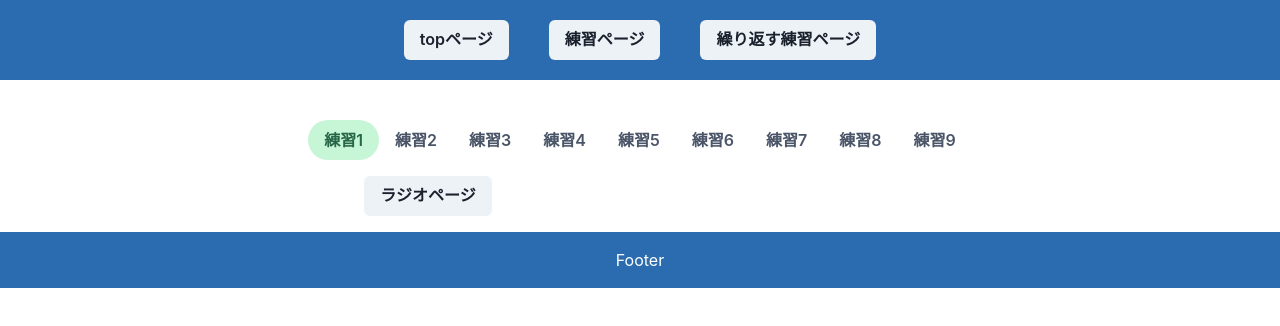
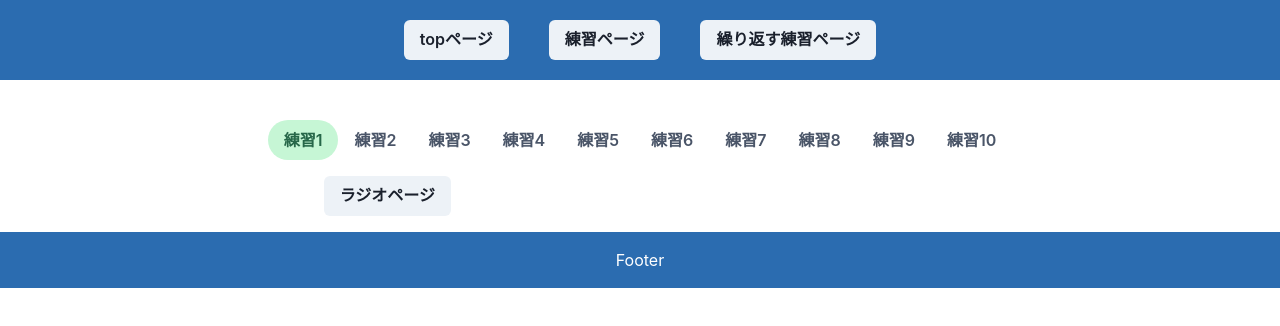
Before and after one commit to sakana-san/react-sample-benkyou, a React (Create React App) app: page /Practice in a window 1280 px wide. Shown: the top 326 px of the page. Built offline with nearby package versions, Linux system fonts and the light colour scheme; the HTML template or start-up script is replaced by a standard one.

Commit message:
dragdrop2を新規作成

```diff
--- a/src/components/DragDrop.tsx
+++ b/src/components/DragDrop.tsx
@@ -213,7 +213,7 @@ export const DragDrop = () => {
     <>
       <StyledApp>
         <div className="container">
-          <div className="dragging-element-status">
+          {/* <div className="dragging-element-status">
             <div className="dragging-element">{`draggingElement: ${draggingElementStatus.draggingElement && draggingElementStatus.draggingElement.id}`}</div>
             <div className="translate draggable" onMouseDown={handleDown}>{`x: ${draggingElementStatus.translate.x}, y: ${draggingElementStatus.translate.y}`}</div>
             <div className="dragging-direction">
@@ -224,7 +224,7 @@ export const DragDrop = () => {
                 `isDown: ${draggingElementStatus.mouseStatus.isDown}, isMove: ${draggingElementStatus.mouseStatus.isMove}, isUp: ${draggingElementStatus.mouseStatus.isUp}`
               }
             </div>
-          </div>
+          </div> */}
           <div className="draggables">
             <Draggable
               id="element-1"
--- /dev/null
+++ b/src/components/DragDrop2.tsx
@@ -0,0 +1,5 @@
+export const DragDrop2 = () => {
+  return (
+    <></>
+  )
+}
--- a/src/components/Practice.tsx
+++ b/src/components/Practice.tsx
@@ -17,6 +17,7 @@ export const Practice = () => {
           <Tab>練習7</Tab>
           <Tab>練習8</Tab>
           <Tab>練習9</Tab>
+          <Tab>練習10</Tab>
         </TabList>
         <TabPanels>
           <TabPanel>
@@ -46,6 +47,9 @@ export const Practice = () => {
           <TabPanel>
             <Button ml="10"><Link to='/DragDrop'>DragDrop</Link></Button>
           </TabPanel>
+          <TabPanel>
+            <Button ml="10"><Link to='/DragDrop2'>DragDrop2</Link></Button>
+          </TabPanel>
         </TabPanels>
       </Tabs>
     </Flex>
--- a/src/index.tsx
+++ b/src/index.tsx
@@ -15,6 +15,7 @@ import { Keisan } from './components/Keisan';
 import { InputFocus } from './components/InputFocus';
 import { Message } from './components/Message';
 import { DragDrop } from './components/DragDrop';
+import { DragDrop2 } from './components/DragDrop2';
 import { RepeatPractice } from './components/RepeatPractice';
 
 const router = createBrowserRouter([
@@ -32,7 +33,8 @@ const router = createBrowserRouter([
       { path: "Keisan", element: <Keisan /> },
       { path: "InputFocus", element: <InputFocus /> },
       { path: "Message", element: <Message /> },
-      { path: "DragDrop", element: <DragDrop /> }
+      { path: "DragDrop", element: <DragDrop /> },
+      { path: "DragDrop2", element: <DragDrop2 /> }
     ]
   }
 ])
```
